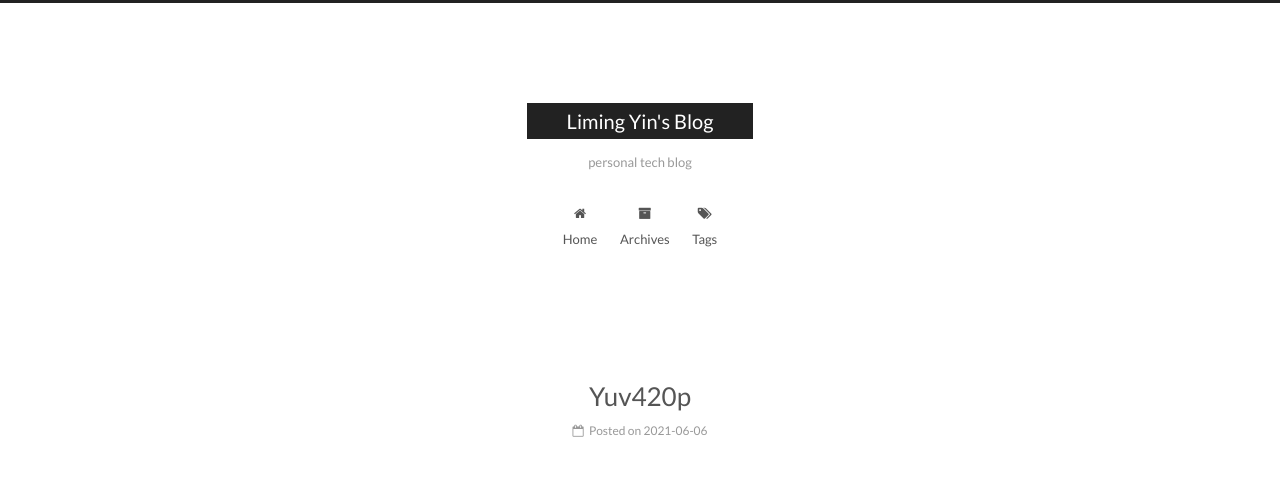
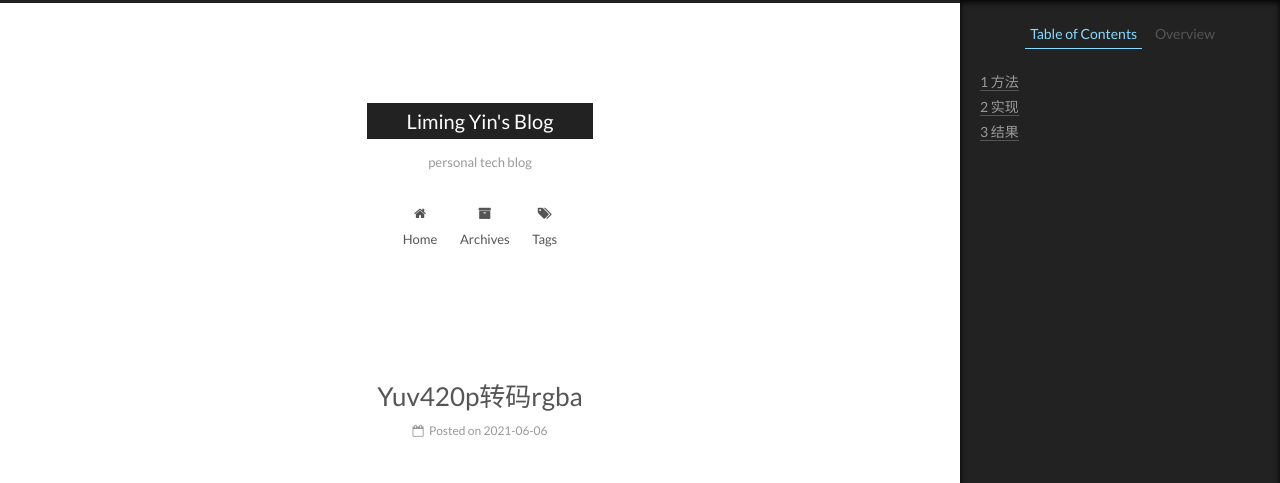
Before and after one commit to limingyin18/limingyin18.github.io, a Jekyll site: the page built from _posts/2021-06-06-YUV420P转码RGBA.md, in a window 1280 px wide and 1400 px high. Shown: the top 483 px of the window. Built offline with Jekyll 4.4.1, drawn with Linux system fonts in a browser that asks for light colours; some of the changed text lies outside the part shown; grey boxes are pictures that could not be loaded.

Commit message:
修改yuv420p转rgba

````diff
--- a/_posts/2021-06-06-YUV420P.md
+++ b/_posts/2021-06-06-YUV420P转码RGBA.md
@@ -1,13 +1,15 @@
 ![img](https://img-blog.csdnimg.cn/2018111923013322.png)
+yuv420p布局
 
+# 方法
 ![{\begin{aligned}{\begin{bmatrix}Y'\\U\\V\end{bmatrix}}&={\begin{bmatrix}0.2126&0.7152&0.0722\\-0.09991&-0.33609&0.436\\0.615&-0.55861&-0.05639\end{bmatrix}}{\begin{bmatrix}R\\G\\B\end{bmatrix}}\\{\begin{bmatrix}R\\G\\B\end{bmatrix}}&={\begin{bmatrix}1&0&1.28033\\1&-0.21482&-0.38059\\1&2.12798&0\end{bmatrix}}{\begin{bmatrix}Y'\\U\\V\end{bmatrix}}\end{aligned}}](https://wikimedia.org/api/rest_v1/media/math/render/svg/9d783bf1ed1edbda3e8e87d3d9067bd156a5e75b)
 
 HDTV BT.709
 
 https://docs.microsoft.com/en-us/windows/win32/medfound/recommended-8-bit-yuv-formats-for-video-rendering
 
-![rgb](https://raw.githubusercontent.com/limingyin18/limingyin18.github.io/master/imgs/imageEffect/yuv420p2rgba.png)
-
+# 实现
+计算着色器代码
 ```glsl
 #version 450 core
 
@@ -96,3 +98,6 @@ void main()
     }
 }
 ```
+
+# 结果
+![rgb](https://raw.githubusercontent.com/limingyin18/limingyin18.github.io/master/imgs/imageEffect/yuv420p2rgba.png)
````
